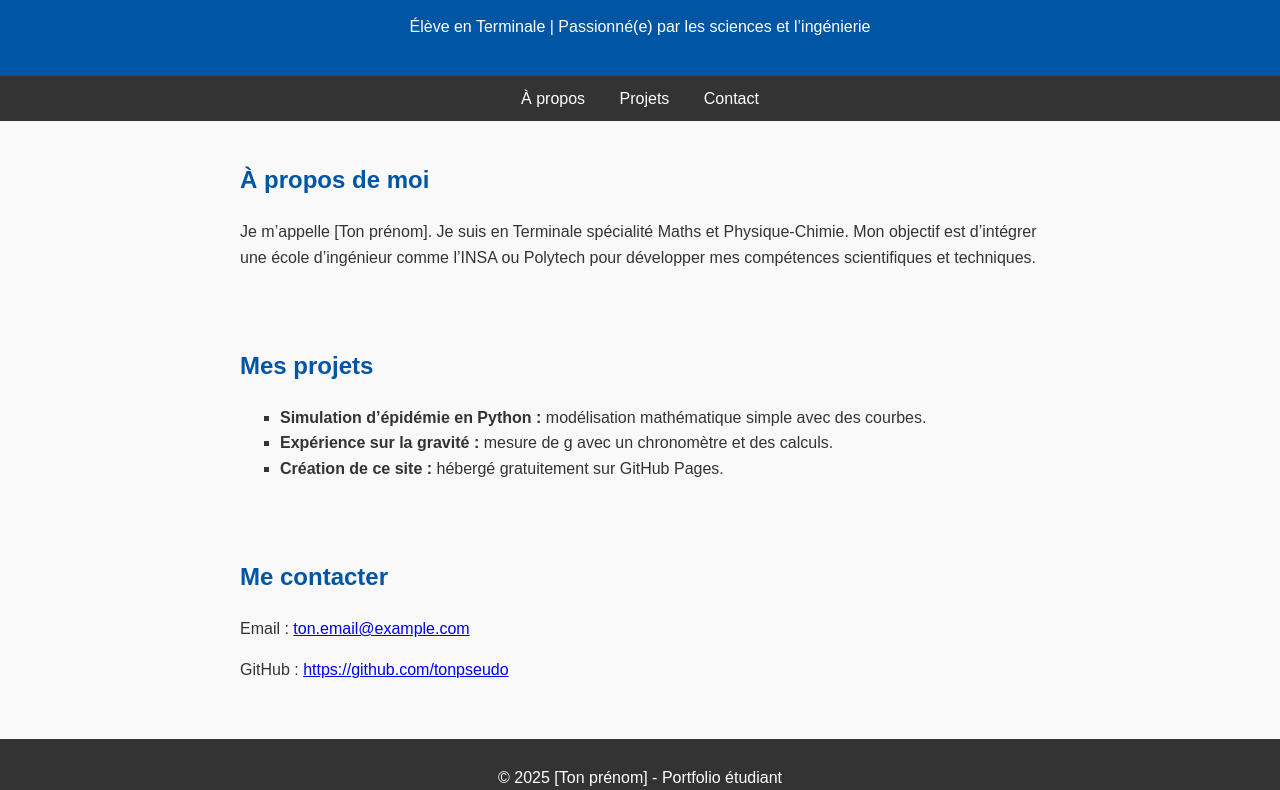
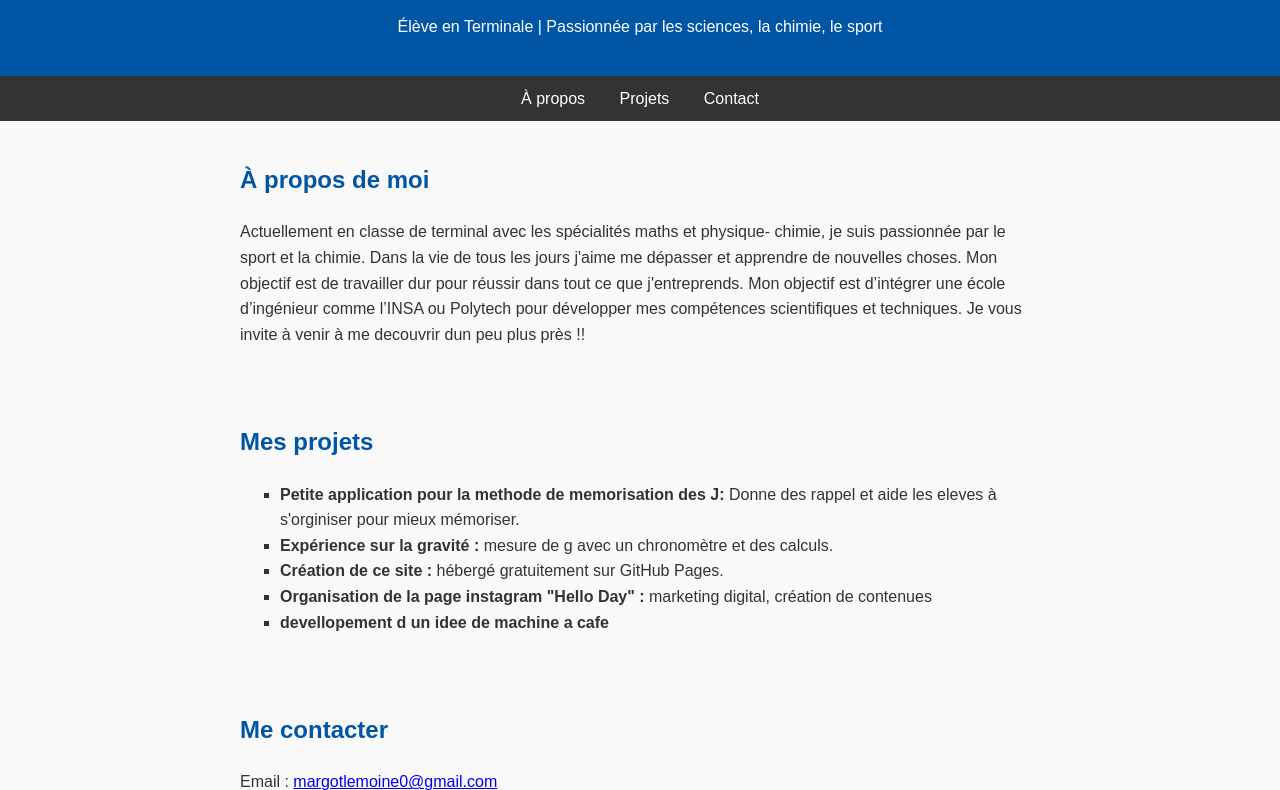
Before and after one commit to margotlemoine74-ai/margotlemoine.github.io, a plain HTML site: page index.html in a window 1280 px wide. Shown: the part 100-890 px from the top of the page. Drawn offline with Linux system fonts and the light colour scheme.

Commit message:
Update index.html

```diff
--- a/index.html
+++ b/index.html
@@ -2,13 +2,13 @@
 <html lang="fr">
 <head>
   <meta charset="UTF-8">
-  <title>Portfolio - [Ton prénom]</title>
+  <title>Portfolio's Margot Lemoine]</title>
   <link rel="stylesheet" href="style.css">
 </head>
 <body>
   <header>
-    <h1>Portfolio de [Ton prénom]</h1>
-    <p>Élève en Terminale | Passionné(e) par les sciences et l’ingénierie</p>
+    <h1>Portfolio's Margot Lemoine</h1>
+    <p>Élève en Terminale | Passionnée par les sciences, la chimie, le sport </p>
   </header>
 
   <nav>
@@ -19,27 +19,33 @@
 
   <section id="about">
     <h2>À propos de moi</h2>
-    <p>Je m’appelle [Ton prénom]. Je suis en Terminale spécialité Maths et Physique-Chimie.
-    Mon objectif est d’intégrer une école d’ingénieur comme l’INSA ou Polytech pour développer mes compétences scientifiques et techniques.</p>
+    <p>Actuellement en classe de terminal avec les spécialités maths et physique- chimie, je suis passionnée par le sport et la chimie.
+      Dans la vie de tous les jours j'aime me dépasser et apprendre de nouvelles choses. Mon objectif est de travailler dur pour réussir
+      dans tout ce que j'entreprends.
+    Mon objectif est d’intégrer une école d’ingénieur comme l’INSA ou Polytech pour développer mes compétences scientifiques et techniques.
+    Je vous invite à venir à me decouvrir dun peu plus près !! </p>
   </section>
 
   <section id="projects">
     <h2>Mes projets</h2>
     <ul>
-      <li><strong>Simulation d’épidémie en Python :</strong> modélisation mathématique simple avec des courbes.</li>
+      <li><strong>Petite application pour la methode de memorisation des J:</strong> Donne des rappel et aide les eleves à s'orginiser pour
+        mieux mémoriser.</li>
       <li><strong>Expérience sur la gravité :</strong> mesure de g avec un chronomètre et des calculs.</li>
       <li><strong>Création de ce site :</strong> hébergé gratuitement sur GitHub Pages.</li>
+      <li><strong>Organisation de la page instagram "Hello Day" :</strong> marketing digital, création de contenues</li>
+      <li><strong>devellopement d un idee de machine a cafe</strong></li>
     </ul>
   </section>
 
   <section id="contact">
     <h2>Me contacter</h2>
-    <p>Email : <a href="mailto:ton.email@example.com">ton.email@example.com</a></p>
+    <p>Email : <a href="mailto:margotlemoine0@gmail.com">margotlemoine0@gmail.com</a></p>
     <p>GitHub : <a href="https://github.com/tonpseudo" target="_blank">https://github.com/tonpseudo</a></p>
   </section>
 
   <footer>
-    <p>© 2025 [Ton prénom] - Portfolio étudiant</p>
+    <p>© 2025 Margot Lemoine -</p>
   </footer>
 </body>
 </html>
```
